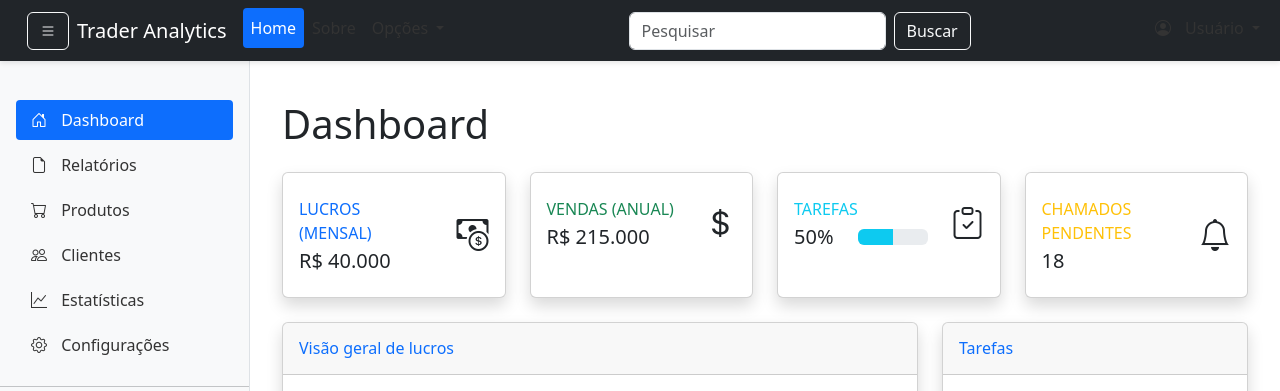
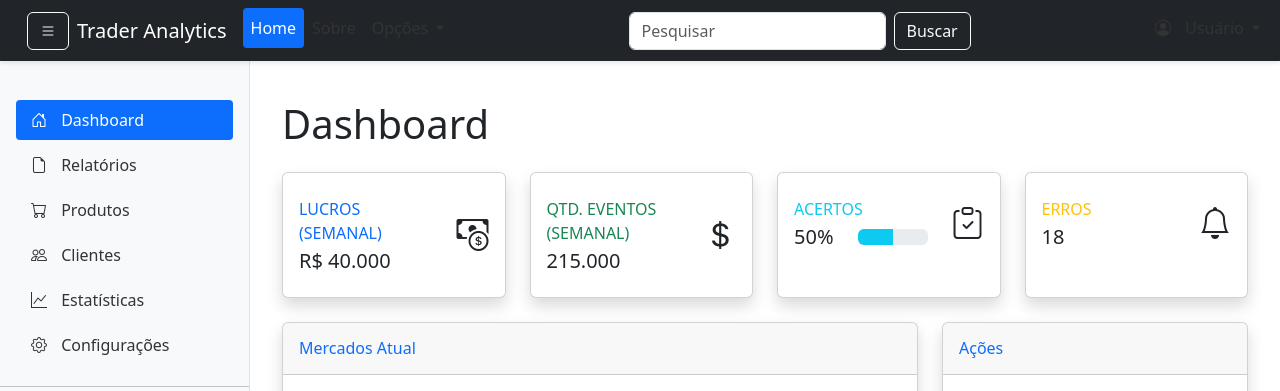
Before and after one commit to RodResq/trader-web, a Django app: page / in a window 1280 px wide. Shown: the top 391 px of the page. Run offline with Django 5.2, Linux system fonts and the light colour scheme; some libraries are stand-ins or nearby versions.

Commit message:
Quinta 2nd

```diff
--- a/templates/analytics/index.html
+++ b/templates/analytics/index.html
@@ -13,7 +13,7 @@
               <div class="row no-gutters align-items-center">
                 <div class="col mr-2">
                   <div class="text-xs font-weight-bold text-primary text-uppercase mb-1">
-                    Lucros (Mensal)</div>
+                    Lucros (Semanal)</div>
                   <div class="h5 mb-0 font-weight-bold text-gray-800">R$ 40.000</div>
                 </div>
                 <div class="col-auto">
@@ -30,8 +30,8 @@
               <div class="row no-gutters align-items-center">
                 <div class="col mr-2">
                   <div class="text-xs font-weight-bold text-success text-uppercase mb-1">
-                    Vendas (Anual)</div>
-                  <div class="h5 mb-0 font-weight-bold text-gray-800">R$ 215.000</div>
+                    Qtd. Eventos (Semanal)</div>
+                  <div class="h5 mb-0 font-weight-bold text-gray-800">215.000</div>
                 </div>
                 <div class="col-auto">
                   <i class="bi bi-currency-dollar fs-2 text-gray-300"></i>
@@ -46,7 +46,7 @@
             <div class="card-body">
               <div class="row no-gutters align-items-center">
                 <div class="col mr-2">
-                  <div class="text-xs font-weight-bold text-info text-uppercase mb-1">Tarefas
+                  <div class="text-xs font-weight-bold text-info text-uppercase mb-1">Acertos
                   </div>
                   <div class="row no-gutters align-items-center">
                     <div class="col-auto">
@@ -73,7 +73,7 @@
               <div class="row no-gutters align-items-center">
                 <div class="col mr-2">
                   <div class="text-xs font-weight-bold text-warning text-uppercase mb-1">
-                    Chamados Pendentes</div>
+                    Erros</div>
                   <div class="h5 mb-0 font-weight-bold text-gray-800">18</div>
                 </div>
                 <div class="col-auto">
@@ -89,7 +89,7 @@
         <div class="col-lg-8 mb-4">
           <div class="card shadow mb-4">
             <div class="card-header py-3 d-flex flex-row align-items-center justify-content-between">
-              <h6 class="m-0 font-weight-bold text-primary">Visão geral de lucros</h6>
+              <h6 class="m-0 font-weight-bold text-primary">Mercados Atual</h6>
             </div>
             <div class="card-body">
               <div class="chart-area">
@@ -104,7 +104,7 @@
         <div class="col-lg-4 mb-4">
           <div class="card shadow mb-4">
             <div class="card-header py-3">
-              <h6 class="m-0 font-weight-bold text-primary">Tarefas</h6>
+              <h6 class="m-0 font-weight-bold text-primary">Ações</h6>
             </div>
             <div class="card-body">
               <div class="mb-3">
```
